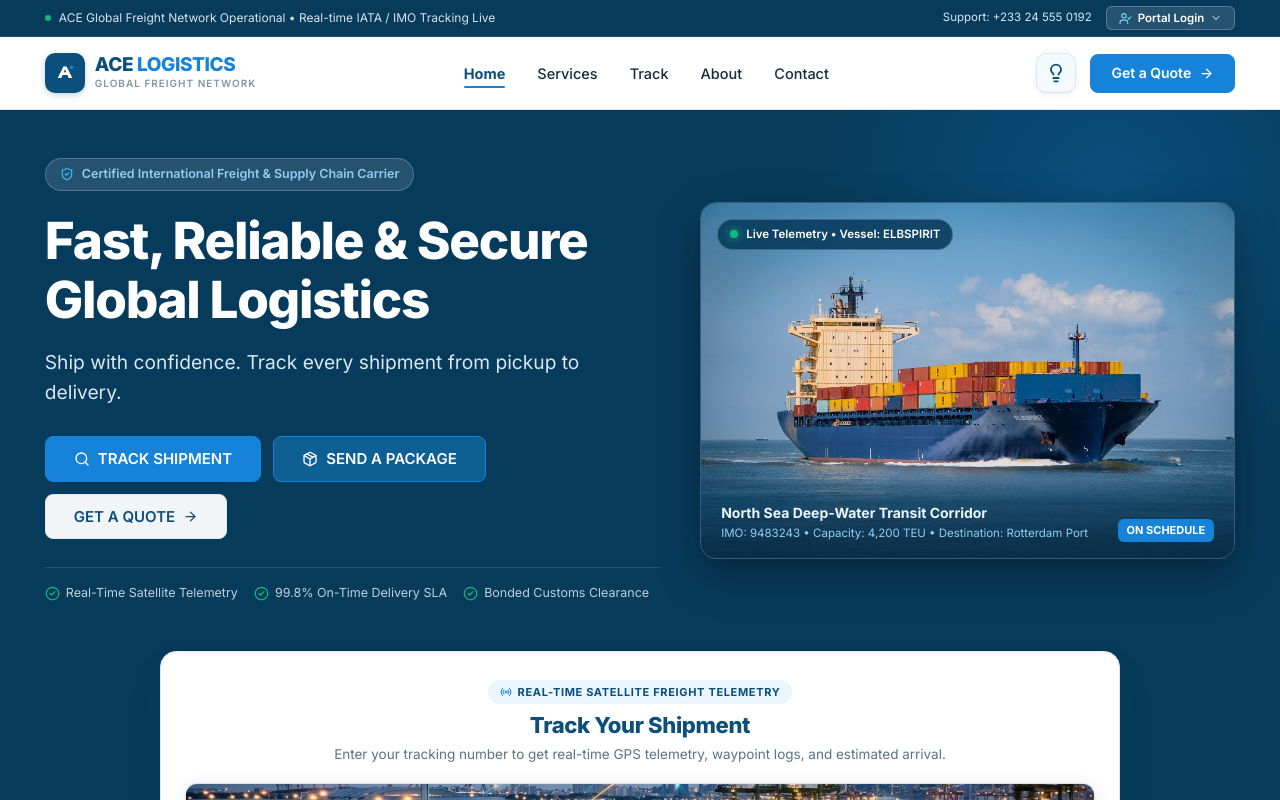
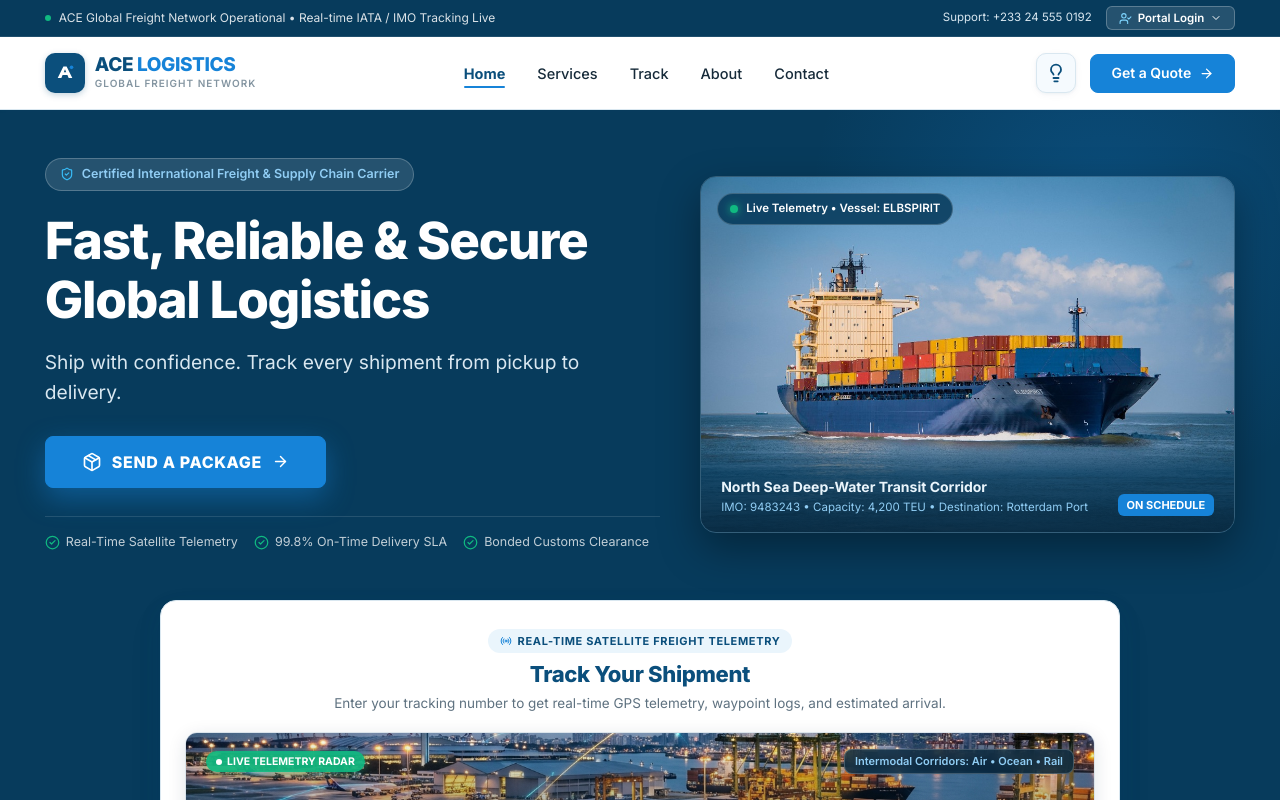
Before and after one commit to Oberon10/Ace-App, a React (Vite) app: page / in a window 1280 px wide. Shown: the top 800 px of the page. Built offline with nearby package versions, Linux system fonts and the light colour scheme.

Commit message:
feat(hero): leave only send package button and direct unauthenticated customers to sign in

```diff
--- a/src/App.jsx
+++ b/src/App.jsx
@@ -191,11 +191,32 @@ export default function App() {
     window.scrollTo({ top: 0, behavior: 'smooth' });
   };
 
+  // Auth Redirection & Notification State
+  const [authNotice, setAuthNotice] = useState('');
+  const [postLoginRedirect, setPostLoginRedirect] = useState(null);
+
+  const handleSendPackageClick = () => {
+    if (activeRole === 'guest') {
+      setLoginPortal('customer');
+      setAuthNotice('Please sign in or create an account to book and send a package.');
+      setPostLoginRedirect('new-shipment');
+      setCurrentView('login');
+    } else {
+      setCurrentView('new-shipment');
+    }
+    window.scrollTo({ top: 0, behavior: 'smooth' });
+  };
+
   // Login handler
-  const handleLoginSuccess = (role, userObj) => {
+  const handleLoginSuccess = (role, userObj, customRedirect = null) => {
     setActiveRole(role);
     setCurrentUser(userObj);
-    if (role === 'admin') {
+    const destination = customRedirect || postLoginRedirect;
+    setPostLoginRedirect(null);
+    setAuthNotice('');
+    if (destination) {
+      setCurrentView(destination);
+    } else if (role === 'admin') {
       // Admin has full access to all portals and starts on the comprehensive Admin Dashboard
       setCurrentView('admin-dashboard');
     } else if (role === 'staff') {
@@ -250,6 +271,8 @@ export default function App() {
           <HomeView
             setView={setCurrentView}
             onSearchTracking={handleSearchTracking}
+            activeRole={activeRole}
+            onSendPackageClick={handleSendPackageClick}
           />
         )}
 
@@ -289,12 +312,21 @@ export default function App() {
         )}
 
         {currentView === 'new-shipment' && (
+          activeRole === 'guest' ? (
+            <LoginView
+              onLoginSuccess={(role, userObj) => handleLoginSuccess(role, userObj, 'new-shipment')}
+              setView={setCurrentView}
+              initialPortal="customer"
+              authNotice="Please sign in or create an account to book and send a package."
+            />
+          ) : (
             <ShipmentCreationView
               onShipmentCreated={handleShipmentCreated}
               onCancel={() => setCurrentView('home')}
               prefilledQuote={prefilledQuote}
               currentUser={currentUser}
             />
+          )
         )}
 
         {currentView === 'login' && (
@@ -302,6 +334,7 @@ export default function App() {
             onLoginSuccess={handleLoginSuccess}
             setView={setCurrentView}
             initialPortal={loginPortal}
+            authNotice={authNotice}
           />
         )}
 
--- a/src/views/HomeView.jsx
+++ b/src/views/HomeView.jsx
@@ -22,7 +22,12 @@ import {
 } from 'lucide-react';
 import TestimonialsSection from '../components/TestimonialsSection';
 
-export default function HomeView({ setView, onSearchTracking }) {
+export default function HomeView({
+  setView,
+  onSearchTracking,
+  activeRole = 'guest',
+  onSendPackageClick
+}) {
   const [trackingInput, setTrackingInput] = useState('');
   const [isSearching, setIsSearching] = useState(false);
 
@@ -34,6 +39,16 @@ export default function HomeView({ setView, onSearchTracking }) {
       setIsSearching(false);
       onSearchTracking(query);
     }, 300);
+  };
+
+  const handleSendPackage = () => {
+    if (onSendPackageClick) {
+      onSendPackageClick();
+    } else if (activeRole === 'guest') {
+      setView('login');
+    } else {
+      setView('new-shipment');
+    }
   };
 
   const services = [
@@ -151,37 +166,31 @@ export default function HomeView({ setView, onSearchTracking }) {
                 Ship with confidence. Track every shipment from pickup to delivery.
               </p>
 
-              {/* 3 Primary Buttons (Section 7) */}
+              {/* Single Hero Action Button: Send A Package */}
               <div style={{
                 display: 'flex',
-                flexWrap: 'wrap',
+                alignItems: 'center',
                 gap: '12px',
                 marginBottom: '28px'
               }} className="hero-action-buttons">
                 <button
-                  onClick={() => handleTrackSubmit()}
-                  className="ace-btn ace-btn-action ace-btn-lg"
+                  onClick={handleSendPackage}
+                  className="ace-btn ace-btn-action ace-btn-lg hero-send-package-btn"
+                  style={{
+                    padding: '15px 36px',
+                    fontSize: '16px',
+                    fontWeight: 800,
+                    letterSpacing: '0.04em',
+                    boxShadow: '0 10px 28px rgba(22, 131, 216, 0.45)',
+                    display: 'inline-flex',
+                    alignItems: 'center',
+                    gap: '10px'
+                  }}
+                  title="Send a package (sign in or sign up required)"
                 >
-                  <Search size={16} />
-                  <span>TRACK SHIPMENT</span>
-                </button>
-
-                <button
-                  onClick={() => setView('new-shipment')}
-                  className="ace-btn ace-btn-primary ace-btn-lg"
-                  style={{ backgroundColor: '#0e5f94', borderColor: '#1683D8' }}
-                >
-                  <Package size={16} />
+                  <Package size={20} />
                   <span>SEND A PACKAGE</span>
-                </button>
-
-                <button
-                  onClick={() => setView('quote')}
-                  className="ace-btn ace-btn-secondary ace-btn-lg"
-                  style={{ backgroundColor: 'rgba(255, 255, 255, 0.95)' }}
-                >
-                  <span>GET A QUOTE</span>
-                  <ArrowRight size={15} />
+                  <ArrowRight size={17} />
                 </button>
               </div>
 
@@ -716,7 +725,7 @@ export default function HomeView({ setView, onSearchTracking }) {
             Open an ACE Logistics corporate account today for priority scheduling, volume discounts, and full API integration.
           </p>
           <div className="cta-banner-buttons" style={{ display: 'flex', justifyContent: 'center', gap: '14px', flexWrap: 'wrap' }}>
-            <button onClick={() => setView('new-shipment')} className="ace-btn ace-btn-action ace-btn-lg">
+            <button onClick={handleSendPackage} className="ace-btn ace-btn-action ace-btn-lg">
               <span>Book Your First Shipment</span>
               <ArrowRight size={16} />
             </button>
--- a/src/views/LoginView.jsx
+++ b/src/views/LoginView.jsx
@@ -14,13 +14,15 @@ import {
   Truck,
   Building2,
   KeyRound,
-  ShieldAlert
+  ShieldAlert,
+  Package
 } from 'lucide-react';
 
 export default function LoginView({
   onLoginSuccess,
   setView,
-  initialPortal = 'customer'
+  initialPortal = 'customer',
+  authNotice = ''
 }) {
   const [selectedPortal, setSelectedPortal] = useState(initialPortal); // 'customer', 'staff', 'admin'
   const [isRegister, setIsRegister] = useState(false);
@@ -342,6 +344,25 @@ export default function LoginView({
                 : 'Executive clearance only. Authorized to view staff and customer login details.'}
             </p>
           </div>
+
+          {/* Action Requirement Notice (e.g. redirected when clicking Send A Package) */}
+          {authNotice && (
+            <div style={{
+              backgroundColor: 'rgba(2, 132, 199, 0.08)',
+              border: '1px solid rgba(2, 132, 199, 0.35)',
+              borderRadius: '8px',
+              padding: '11px 14px',
+              marginBottom: '16px',
+              display: 'flex',
+              alignItems: 'center',
+              gap: '10px'
+            }}>
+              <Package size={19} color="var(--color-bright-action)" style={{ flexShrink: 0 }} />
+              <span style={{ fontSize: '12.5px', color: 'var(--color-primary-blue)', fontWeight: 600, lineHeight: 1.45 }}>
+                {authNotice}
+              </span>
+            </div>
+          )}
 
           {/* Security Notice for Staff & Admin */}
           {selectedPortal === 'staff' && (
```
Lines whose indentation alone changed are shown as unchanged.
